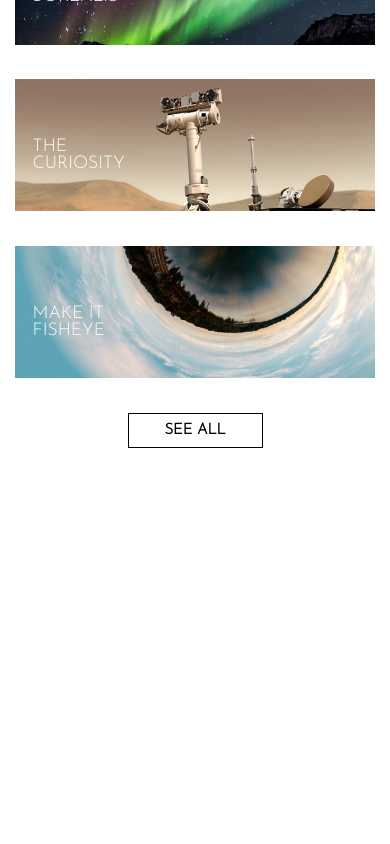
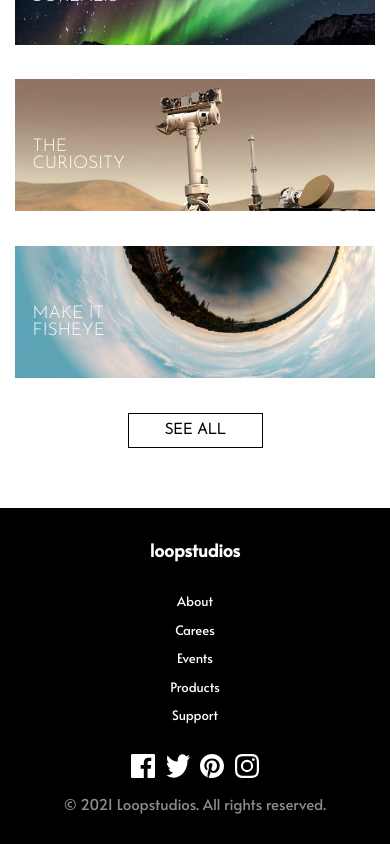
Before and after one commit to gracebir/loopstudio-landing, a React (Create React App) app: page / in a window 390 px wide. Shown: the part 2671-3515 px from the top of the page. Before the commit the page ends 3179 px from the top, so only its background shows below. Built offline with nearby package versions, Linux system fonts and the light colour scheme.

Commit message:
done with footer mobile view

```diff
--- a/src/components/Footer/index.js
+++ b/src/components/Footer/index.js
@@ -1,10 +1,78 @@
-import React from 'react'
+import styled from 'styled-components'
+
+const FooterWrapper = styled.div`
+  background-color: var(--color-black);
+  padding: 2em 1em;
+  display: flex;
+  flex-direction: column;
+  align-items: center;
+  gap: 2em;
+`
+
+const FooterContent = styled.div`
+    color: var(--color-white);
+    text-align: center;
+    display: flex;
+    flex-direction: column;
+    align-items: center;
+    gap: 2em;
+`
+
+const FooterLinks = styled.div`
+  display: flex;
+  flex-direction: column;
+  gap: .7em;
+`
+
+const FooterLink = styled.span`
+  font-size: 13px;
+`
+
+const FooterTitle = styled.h3`
+  font-family: 600;
+`
+
+const FooterIcons = styled.div`
+  display: flex;
+  gap: .7em;
+`
+
+const FooterRight = styled.div`
+  display: flex;
+  flex-direction: column;
+  align-items: center;
+  gap: 1em;
+`
+
+const SpanFooter = styled.span`
+  color: var(--color-dark-gray);
+  text-align: center;
+`
 
 const Footer = () => {
   return (
-    <div>
+    <FooterWrapper>
+      <FooterContent>
+        <FooterTitle>loopstudios</FooterTitle>
+        <FooterLinks>
+          <FooterLink>About</FooterLink>
+          <FooterLink>Carees</FooterLink>
+          <FooterLink>Events</FooterLink>
+          <FooterLink>Products</FooterLink>
+          <FooterLink>Support</FooterLink>
+        </FooterLinks>
+      </FooterContent>
+      <FooterRight>
+        <FooterIcons>
+          <img src="images/icon-facebook.svg" alt="" />
+          <img src="images/icon-twitter.svg" alt="" />
+          <img src="images/icon-pinterest.svg" alt="" />
+          <img src="images/icon-instagram.svg" alt="" />
+        </FooterIcons>
+        <SpanFooter>&copy; 2021 Loopstudios. All rights reserved.</SpanFooter>
+      </FooterRight>
 
-    </div>
+    </FooterWrapper>
   )
 }
 
```
